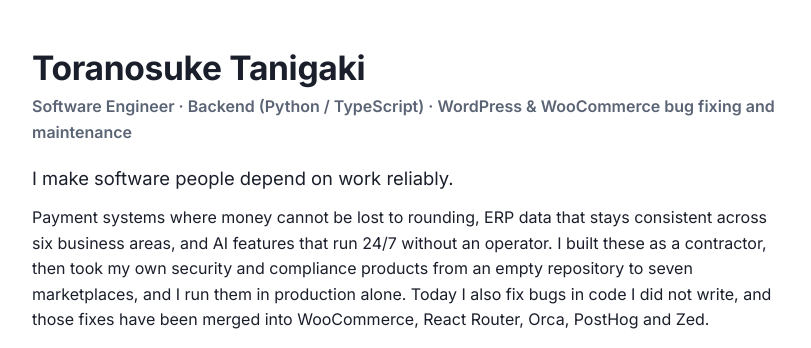
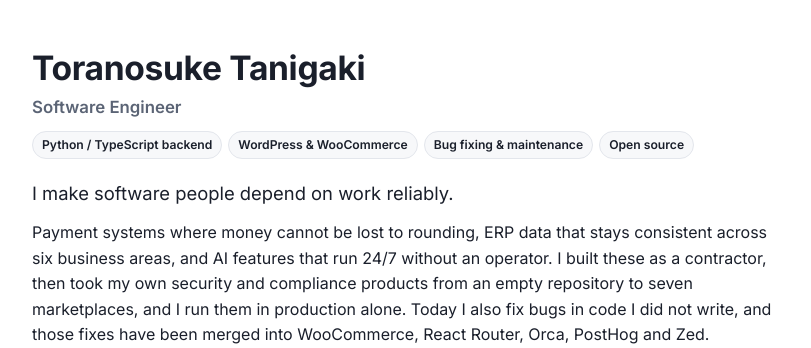
Before and after one commit to Toraastrta/Toraastrta.github.io, a plain HTML site: page index.html in a window 1280 px wide. Shown: the top 348 px of the page, without its empty margins (234-1045 px from the left). Drawn offline with Linux system fonts and the light colour scheme.

Commit message:
Pink links and role tags

```diff
--- a/index.html
+++ b/index.html
@@ -15,9 +15,9 @@
     --muted: #5b6475;
     --line: #e3e6ec;
     --card: #f7f8fa;
-    --accent: #0d9488;
+    --accent: #db2777;
     --heading: #8a909c;
-    --underline: #7fd3c9;
+    --underline: #f4a8c9;
     --ok: #2f7a45;
     --merged: #8250df;
     --pr: #2563eb;
@@ -29,9 +29,9 @@
       --muted: #a2a9b6;
       --line: #2a2e35;
       --card: #191c20;
-      --accent: #2dd4bf;
+      --accent: #f472b6;
       --heading: #7d8491;
-      --underline: #1f7a70;
+      --underline: #8a2f5a;
       --ok: #6fbf86;
       --merged: #a371f7;
       --pr: #60a5fa;
@@ -46,7 +46,10 @@
   }
   main { max-width: 780px; margin: 0 auto; padding: 48px 16px 64px; }
   h1 { font-size: 2.1rem; line-height: 1.2; margin: 0 0 6px; letter-spacing: -.01em; }
-  .role { font-weight: 600; color: var(--muted); margin: 0 0 18px; }
+  .role { font-weight: 600; font-size: 1.05rem; color: var(--muted); margin: 0 0 10px; }
+  .chips { display: flex; flex-wrap: wrap; gap: 6px; margin: 0 0 20px; padding: 0; list-style: none; }
+  .chips li { font-size: .76rem; font-weight: 600; padding: 3px 9px; border-radius: 999px;
+              background: var(--card); border: 1px solid var(--line); color: var(--text); }
   .lead { font-size: 1.15rem; margin: 0 0 12px; }
   .meta { color: var(--muted); font-size: .9rem; margin-top: 18px; display: flex; flex-wrap: wrap; align-items: center; gap: 8px; }
   .meta .loc { display: flex; align-items: center; gap: 6px; flex-basis: 100%; margin-bottom: 2px; }
@@ -92,7 +95,13 @@
 
 <header>
   <h1>Toranosuke Tanigaki</h1>
-  <p class="role">Software Engineer · Backend (Python / TypeScript) · WordPress &amp; WooCommerce bug fixing and maintenance</p>
+  <p class="role">Software Engineer</p>
+  <ul class="chips">
+    <li>Python / TypeScript backend</li>
+    <li>WordPress &amp; WooCommerce</li>
+    <li>Bug fixing &amp; maintenance</li>
+    <li>Open source</li>
+  </ul>
   <p class="lead">I make software people depend on work reliably.</p>
   <p>Payment systems where money cannot be lost to rounding, ERP data that stays consistent across six business areas, and AI features that run 24/7 without an operator. I built these as a contractor, then took my own security and compliance products from an empty repository to seven marketplaces, and I run them in production alone. Today I also fix bugs in code I did not write, and those fixes have been merged into WooCommerce, React Router, Orca, PostHog and Zed.</p>
   <div class="meta">
```
